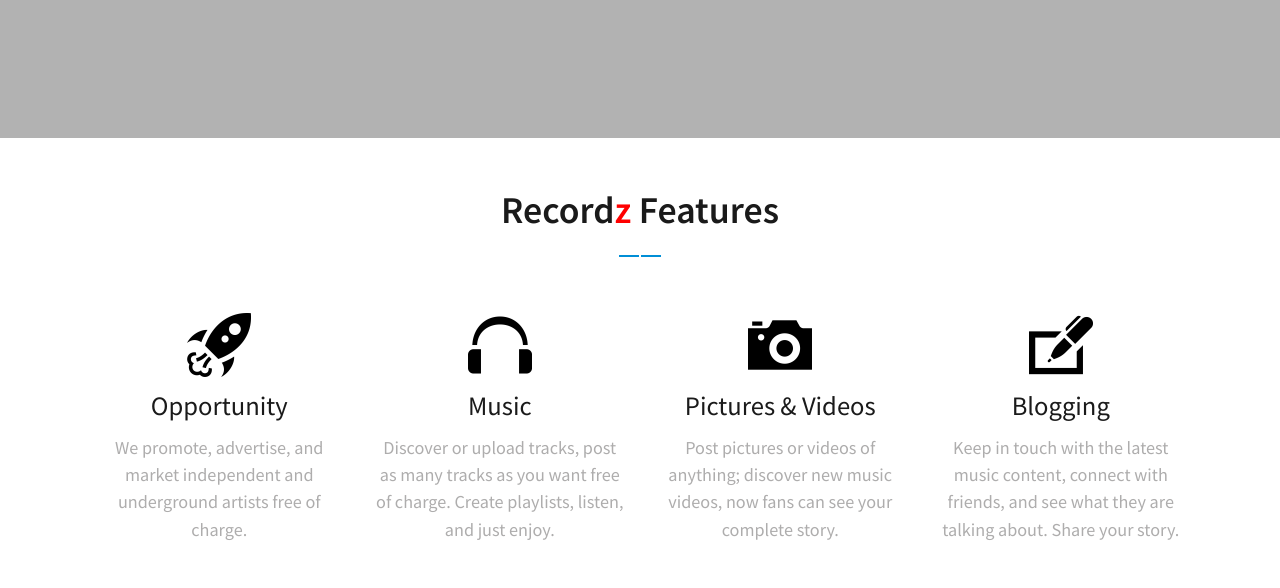
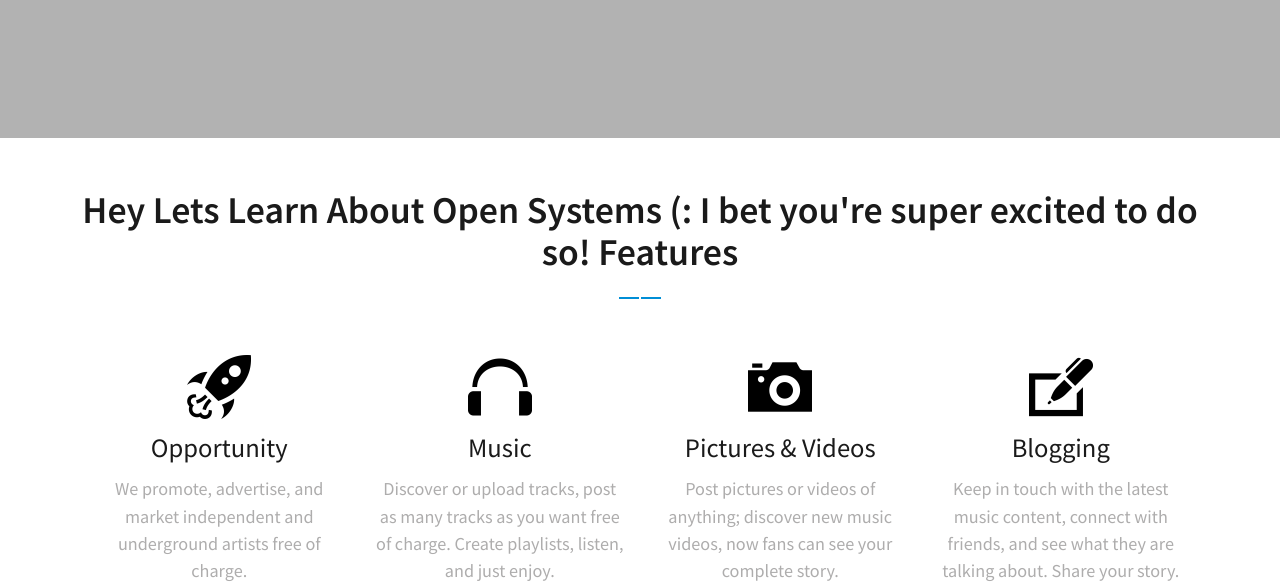
Before and after one commit to recordz/recordz.github.io, a plain HTML site: page index.html in a window 1280 px wide. Shown: the part 662-1250 px from the top of the page. Drawn offline with Linux system fonts and the light colour scheme.

Commit message:
Update index.html

```diff
--- a/index.html
+++ b/index.html
@@ -1,7 +1,7 @@
 <!DOCTYPE html>
 <html>
 <head>
-<title>Recordz</title>
+<title>Open Systems</title>
 <link href="css/bootstrap.css" rel='stylesheet' type='text/css' />
 <link rel="shortcut icon" type="image/x-icon" href="images/favicon.ico" />
 <!--fonts-->
@@ -85,7 +85,7 @@
 <div id="features" class="features">
 	 <div class="container">
 		 <div class="features-head">
-			 <h3>Record<font color="red">z</font> Features</h3>
+			 <h3>Hey Lets Learn About Open Systems (: I bet you're super excited to do so! <font /font> Features</h3>
 		 </div>
 		 <div class="features-section">
 			 <div class="col-md-3 feature-grid">
```
